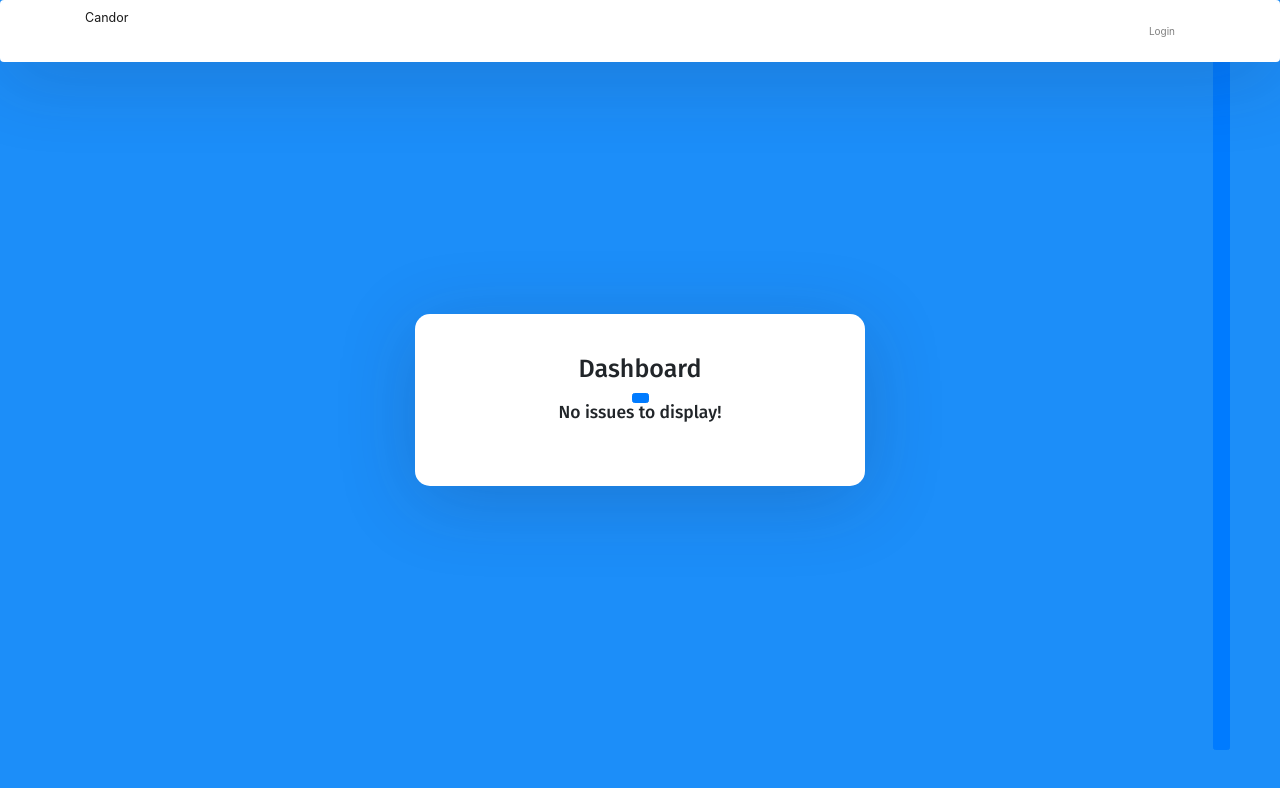
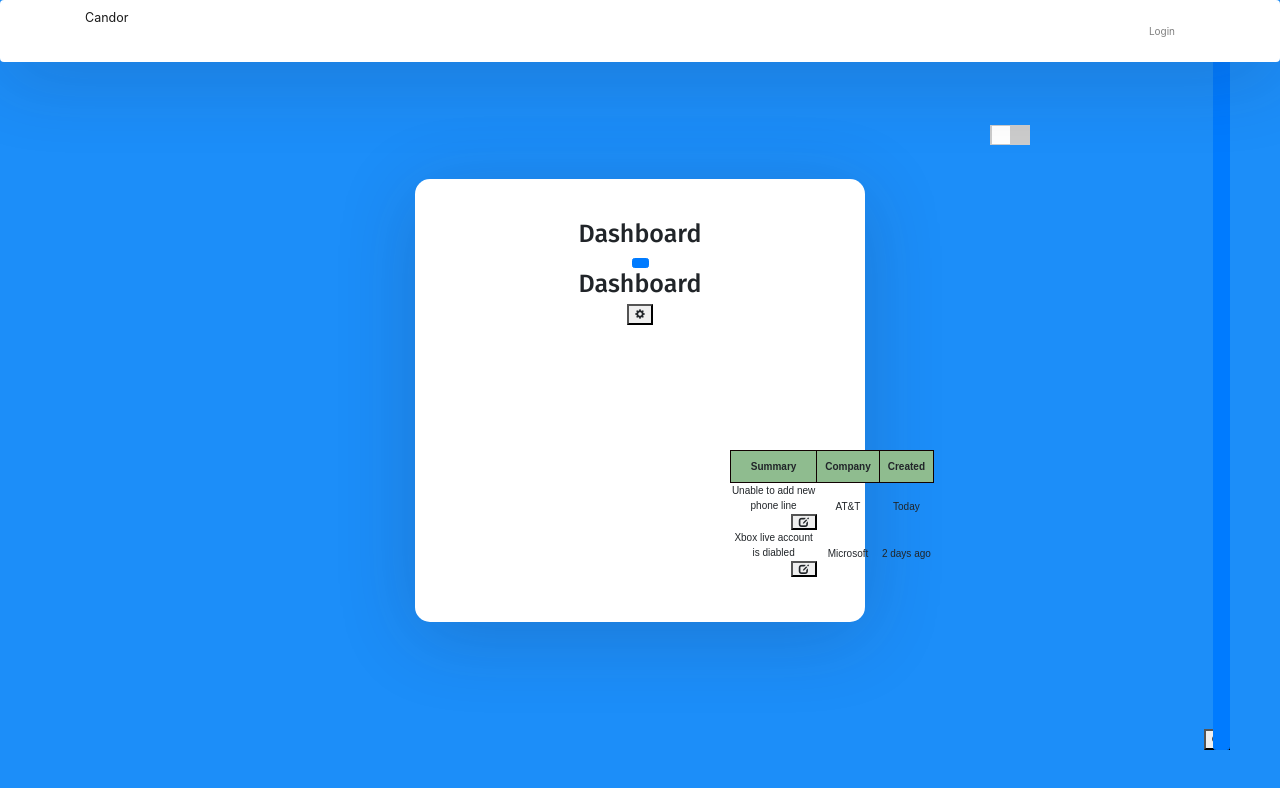
Before and after one commit to batchu/candor-web, a React (Create React App) app: page /dashboard in a window 1280 px wide. Shown: the top 788 px of the page. Built offline with nearby package versions, Linux system fonts and the light colour scheme.

Commit message:
saving changes

```diff
--- a/src/App.js
+++ b/src/App.js
@@ -28,13 +28,13 @@ class App extends React.Component{
       <div className="auth-wrapper">
         <div className="auth-inner">
         <Switch>
-                <Route path="login">
+                <Route path="/login">
                     <Login />
                 </Route>
                 <Route path="/dashboard">
                     <Dashboard />
                 </Route>
-                <Route path="">
+                <Route path="/">
                     <Login />
                 </Route>
             </Switch>
--- a/src/Dashboard.js
+++ b/src/Dashboard.js
@@ -1,5 +1,6 @@
 import React from 'react'
 import Issue from './Issue'
+import IssueList from './IssueList'
 import Button from 'react-bootstrap/Button';
 
 class Dashboard extends React.Component{
@@ -10,8 +11,7 @@ class Dashboard extends React.Component{
 
                 </Button>
 
-
-            <h3>No issues to display!</h3>
+            <IssueList />
             <Button  className="glyphicon glyphicon-circle-empty-plus newIssue" />
 
 
```
